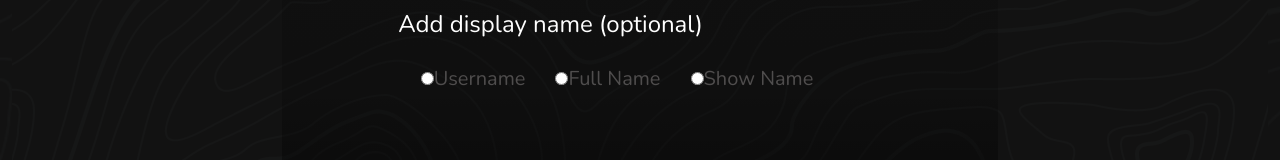
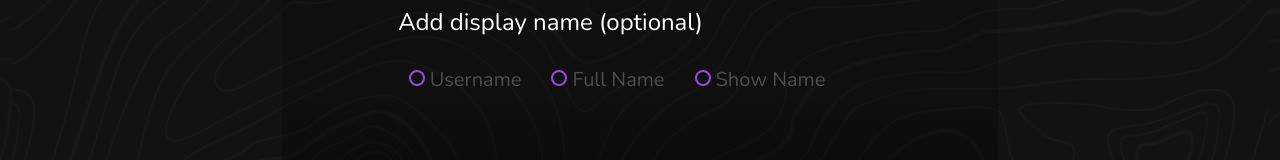
Before and after one commit to maddy12day/amandeep_project, a React (Create React App) app: page /verify in a window 1280 px wide. Shown: the part 551-711 px from the top of the page. Built offline with nearby package versions, Linux system fonts and the light colour scheme.

Commit message:
Custom radio button design copleted.

```diff
--- a/src/index.scss
+++ b/src/index.scss
@@ -25,8 +25,8 @@
       margin-top: 6px;
       margin-left: 9px;
     }
-    .profile-header{
-      margin-top:28px ;
+    .profile-header {
+      margin-top: 28px;
       margin-bottom: 15px;
       .profile-heading {
         font-family: "Montserrat";
@@ -114,7 +114,6 @@
       width: 223.94px;
       height: 58px;
       button {
-
         background: #404040;
         border-radius: 45px;
         border: none;
@@ -172,10 +171,9 @@
 //
 //
 
-
-.button-h{
-  background: linear-gradient(85.56deg, #A046E0 6.02%, #F4E900 161.61%);
-  color: #FFFFFF;
+.button-h {
+  background: linear-gradient(85.56deg, #a046e0 6.02%, #f4e900 161.61%);
+  color: #ffffff;
   border-radius: 2rem;
   height: 3rem;
   width: 10rem;
@@ -185,19 +183,18 @@
   list-style: none;
 }
 
-.nav{
+.nav {
   margin: 0;
   padding: 0;
   list-style: none;
-  color: #FFFFFF;
+  color: #ffffff;
   text-decoration: none;
 }
 
-
 .ele {
-	color: #FFFFFF;
+  color: #ffffff;
   text-decoration: none;
-	font-size: .99em;
+  font-size: 0.99em;
   padding: 10px 15px;
   text-align: center;
   display: block;
@@ -205,23 +202,18 @@
   margin-right: 4rem;
   list-style: none;
 }
-.ele:hover{
-  color: #FFFFFF;
+.ele:hover {
+  color: #ffffff;
 }
-
 
 .icon {
   height: 13rem;
   margin-top: 1rem;
 }
 
-
 /* =================================
   Media Queries
 ==================================== */
-
-
-
 
 @media (min-width: 769px) {
   .head,
@@ -231,7 +223,7 @@
   .head {
     flex-direction: column;
     align-items: center;
-    	.head{
+    .head {
       width: 80%;
       margin: 0 auto;
       max-width: 1150px;
@@ -244,9 +236,7 @@
     flex-direction: row;
     justify-content: space-between;
   }
-
 }
-
 
 //
 //
@@ -268,41 +258,46 @@
   justify-content: center;
   padding-top: 3rem;
   padding-bottom: 3rem;
-  background: linear-gradient(180deg, rgba(18, 18, 18, 0) 0%, rgba(0, 0, 0, 0.19) 57.49%, #000000 100%);
+  background: linear-gradient(
+    180deg,
+    rgba(18, 18, 18, 0) 0%,
+    rgba(0, 0, 0, 0.19) 57.49%,
+    #000000 100%
+  );
 }
 
-.title{
+.title {
   margin-bottom: 4rem;
-  font-family: 'Montserrat';
+  font-family: "Montserrat";
   font-style: normal;
   font-size: 3rem;
-  background: linear-gradient(93.31deg, #8E15E4 0%, #F3EA14 100.9%);
+  background: linear-gradient(93.31deg, #8e15e4 0%, #f3ea14 100.9%);
   -webkit-background-clip: text;
   -webkit-text-fill-color: transparent;
   background-clip: text;
 }
 
-input{
+input {
   border: none;
   outline: none;
   background-color: transparent;
 }
 
-button{
+button {
   margin-top: 4rem;
   width: 10rem;
   height: 3rem;
   background: #404040;
   border-radius: 2rem;
-  color: #7A7A7A;
+  color: #7a7a7a;
   font-size: 1.5rem;
   border: none;
-  font-family: 'Nunito';
+  font-family: "Nunito";
   font-style: normal;
 }
 
-.para{
-  color: #FFFFFF;
+.para {
+  color: #ffffff;
   margin-top: 3rem;
 }
 
@@ -319,18 +314,17 @@ button{
 //
 //
 
-
 ul {
   list-style: none;
 }
-.footer-container{
-  padding-left:99px;
-  padding-right:99px;
+.footer-container {
+  padding-left: 99px;
+  padding-right: 99px;
 }
 
-.button-f{
-  background: linear-gradient(85.56deg, #A046E0 6.02%, #F4E900 161.61%);
-  color: #FFFFFF;
+.button-f {
+  background: linear-gradient(85.56deg, #a046e0 6.02%, #f4e900 161.61%);
+  color: #ffffff;
   border-radius: 2rem;
   padding: 10px 25px;
   height: 3rem;
@@ -341,41 +335,76 @@ ul {
   list-style: none;
 }
 
-.text{
-  color: #FFFFFF;
+.text {
+  color: #ffffff;
   text-decoration: none;
   list-style: none;
   margin-left: 1rem;
   margin-right: 1rem;
 }
 
-.text:hover{
-  color : #FFFFFF;
+.text:hover {
+  color: #ffffff;
 }
 
-.logo{
+.logo {
   padding-left: 8rem;
 }
 
-.footer-container{
+.footer-container {
   align-items: center;
   display: flex;
   justify-content: center;
 }
 
-.img{
+.img {
   margin: 1rem;
 }
 
-
-
-.layout-bg{
+.layout-bg {
   background-image: url("./app/assets/images/bg.webp");
   background-size: cover;
 }
 
-.error1{
+.error1 {
   text-align: center;
   margin-right: 44%;
   color: red;
 }
+
+input[type="radio"] {
+  display: none;
+}
+
+label {
+  position: relative;
+  cursor: pointer;
+}
+
+label::before {
+  content: "";
+  border: 2px solid #a046e0;
+  display: inline-block;
+  width: 16px;
+  height: 16px;
+  border-radius: 50%;
+  margin-right: 5px;
+}
+
+label::after {
+  content: "";
+  display: inline-block;
+  position: absolute;
+  width: 8px;
+  height: 8px;
+  background: rgba(160, 70, 224, 0);
+  left: 6px;
+  top: 12px;
+  margin: -8px -2px;
+  border-radius: 50%;
+  transition: all 0.4s;
+}
+
+input[type="radio"]:checked + label::after {
+  background: rgba(160, 70, 224, 1);
+}
```
Lines whose indentation alone changed are shown as unchanged.
